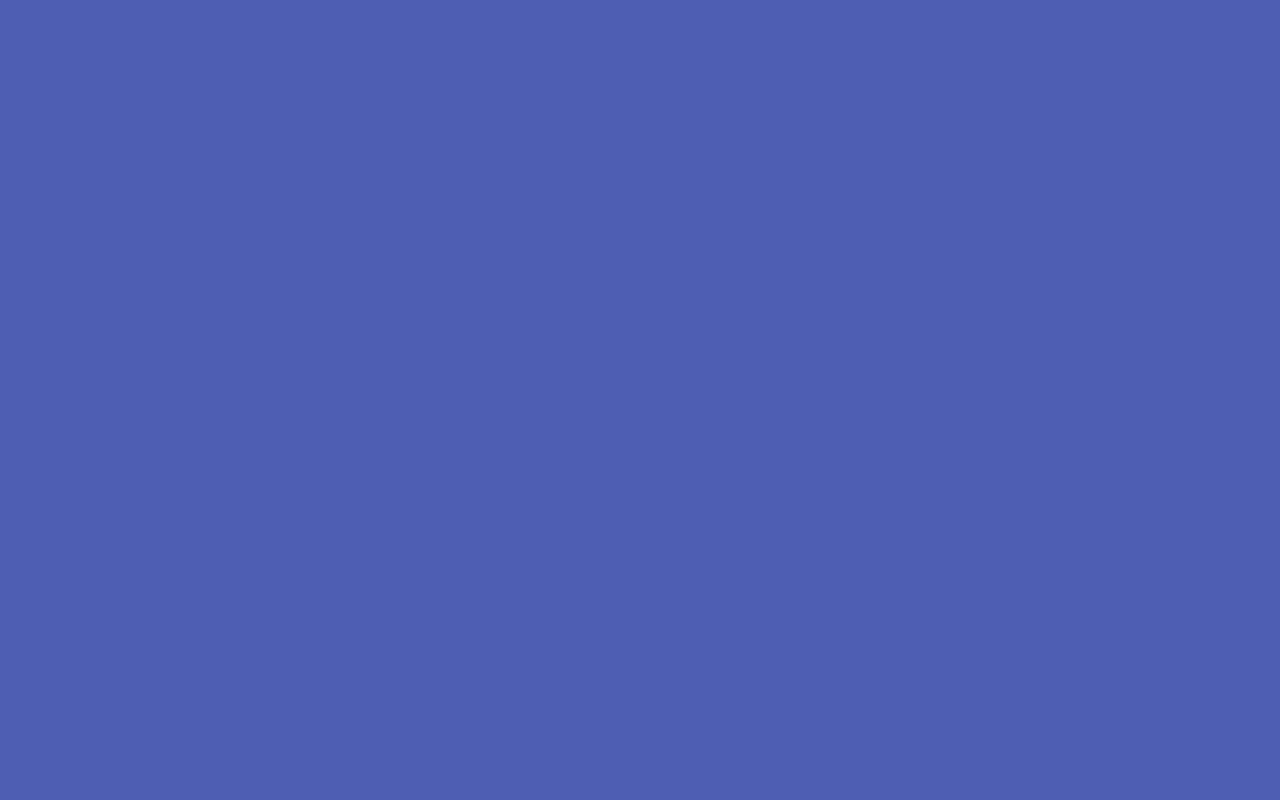
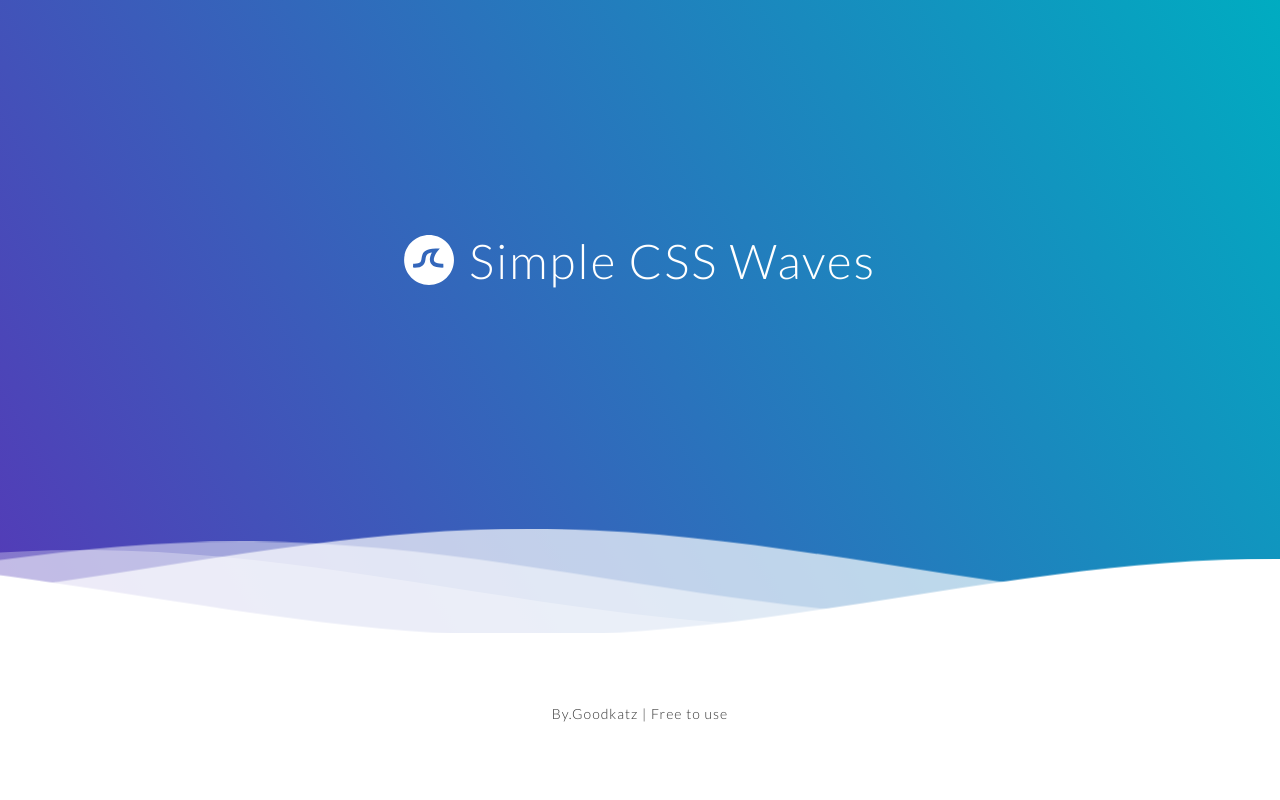
Before and after one commit to PratyushKing/CodeDevel0per, a plain HTML site: page index.html in a window 1280 px wide. Shown: the top 800 px of the page. Drawn offline with Linux system fonts and the light colour scheme.

Commit message:
Update styles.css

```diff
--- a/styles.css
+++ b/styles.css
@@ -1,56 +1,105 @@
-@import url(https://fonts.googleapis.com/css?family=Righteous);
+@import url(//fonts.googleapis.com/css?family=Lato:300:400);
 
-*, *:before, *:after {
+body {
+  margin:0;
+}
+
+h1 {
+  font-family: 'Lato', sans-serif;
+  font-weight:300;
+  letter-spacing: 2px;
+  font-size:48px;
+}
+p {
+  font-family: 'Lato', sans-serif;
+  letter-spacing: 1px;
+  font-size:14px;
+  color: #333333;
+}
+
+.header {
+  position:relative;
+  text-align:center;
+  background: linear-gradient(60deg, rgba(84,58,183,1) 0%, rgba(0,172,193,1) 100%);
+  color:white;
+}
+.logo {
+  width:50px;
+  fill:white;
+  padding-right:15px;
+  display:inline-block;
+  vertical-align: middle;
+}
+
+.inner-header {
+  height:65vh;
+  width:100%;
   margin: 0;
   padding: 0;
-  box-sizing: border-box;
-  position: relative;
+}
+
+.flex { /*Flexbox for containers*/
+  display: flex;
+  justify-content: center;
+  align-items: center;
+  text-align: center;
+}
+
+.waves {
+  position:relative;
+  width: 100%;
+  height:15vh;
+  margin-bottom:-7px; /*Fix for safari gap*/
+  min-height:100px;
+  max-height:150px;
+}
+
+.content {
+  position:relative;
+  height:20vh;
+  text-align:center;
+  background-color: white;
+}
+
+/* Animation */
+
+.parallax > use {
+  animation: move-forever 25s cubic-bezier(.55,.5,.45,.5)     infinite;
+}
+.parallax > use:nth-child(1) {
+  animation-delay: -2s;
+  animation-duration: 7s;
+}
+.parallax > use:nth-child(2) {
+  animation-delay: -3s;
+  animation-duration: 10s;
+}
+.parallax > use:nth-child(3) {
+  animation-delay: -4s;
+  animation-duration: 13s;
+}
+.parallax > use:nth-child(4) {
+  animation-delay: -5s;
+  animation-duration: 20s;
+}
+@keyframes move-forever {
+  0% {
+   transform: translate3d(-90px,0,0);
   }
-
-html, body {
-  height: 100%;
+  100% {
+    transform: translate3d(85px,0,0);
   }
-  body {
-    text-align: center;
-    background-color: hsla(230,40%,50%,1);
-    }
-  body:before {
-    content: '';
-    display: inline-block;
-    vertical-align: middle;
-    font-size: 0;
-    height: 100%;
-    }
-
-h1 {
-  display: inline-block;
-  color: white;
-  font-family: 'Righteous', serif;
-  font-size: 12em;
-  text-shadow: .03em .03em 0 hsla(230,40%,50%,1);
+}
+/*Shrinking for mobile*/
+@media (max-width: 768px) {
+  .waves {
+    height:40px;
+    min-height:40px;
   }
-  h1:after {
-    content: attr(data-shadow);
-    position: absolute;
-    top: .06em; left: .06em;
-    z-index: -1;
-    text-shadow: none;
-    background-image:
-      linear-gradient(
-        45deg,
-        transparent 45%,
-        hsla(48,20%,90%,1) 45%,
-        hsla(48,20%,90%,1) 55%,
-        transparent 0
-        );
-    background-size: .05em .05em;
-    -webkit-background-clip: text;
-    -webkit-text-fill-color: transparent;
-
-    animation: shad-anim 15s linear infinite;
-    }
-
-@keyframes shad-anim {
-  0% {background-position: 0 0}
-  0% {background-position: 100% -100%}
+  .content {
+    height:30vh;
   }
+  h1 {
+    font-size:24px;
+  }
+}
```
